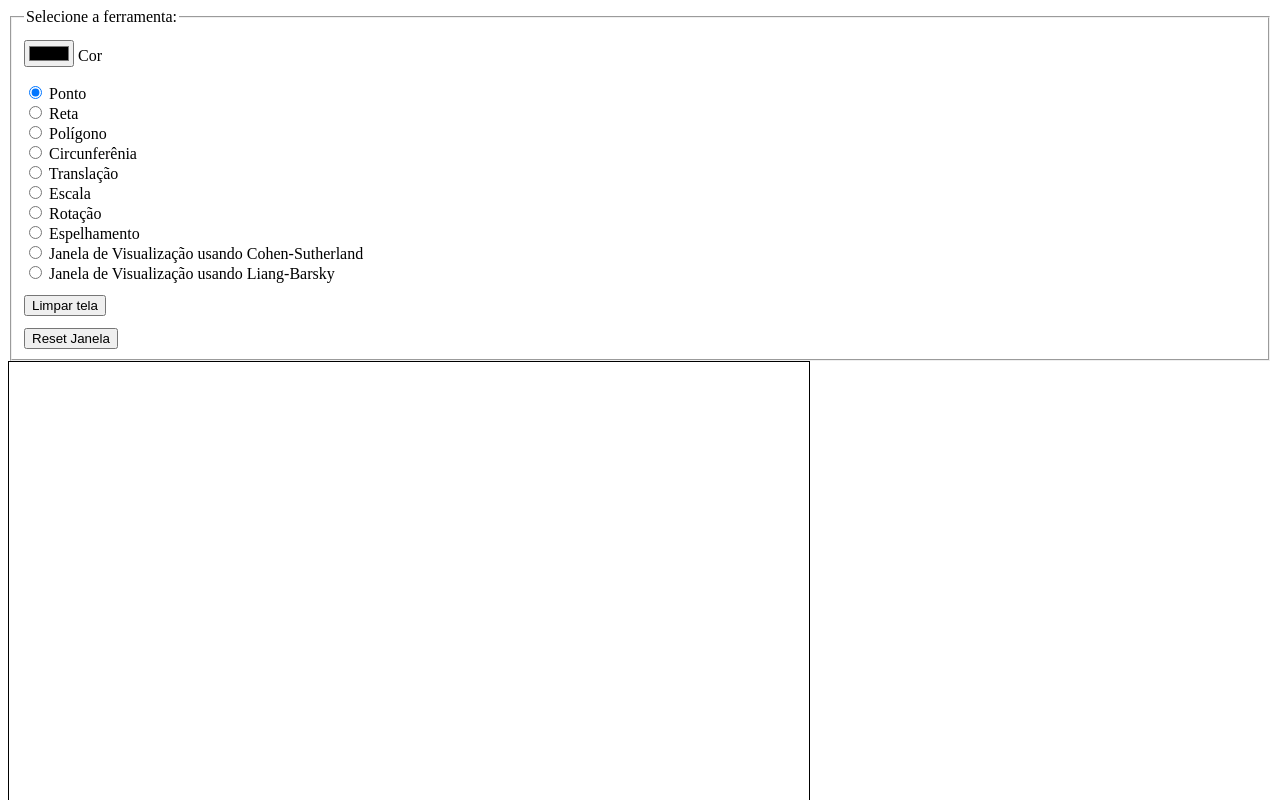
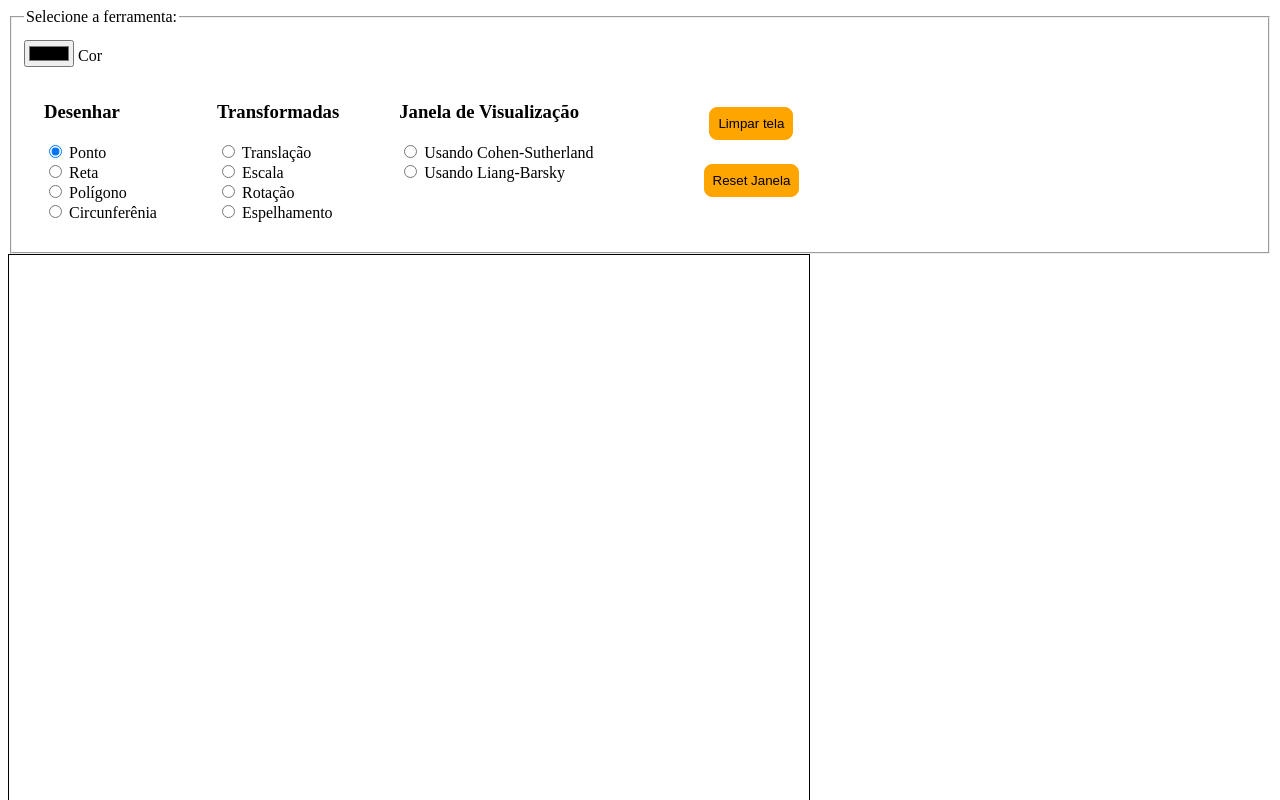
Before and after one commit to CamillaTeodoro/ComputerGraphics_Paintbrush, a plain HTML site: page index.html in a window 1280 px wide. Shown: the top 800 px of the page. Drawn offline with Linux system fonts and the light colour scheme.

Commit message:
canvas css

```diff
--- a/index.html
+++ b/index.html
@@ -15,7 +15,9 @@
           <label for="color">Cor</label>
         </div>
       </form>
-      <form id="mode-form">
+      <form id="mode-form" class="form-layout">
+        <div class="layout">
+          <h3>Desenhar</h3>
           <div>
             <input type="radio" id="point" name="mode" value="point" checked />
             <label for="point">Ponto</label>
@@ -37,6 +39,9 @@
             />
             <label for="circumference">Circunferênia</label>
           </div>
+        </div>
+        <div class="layout">
+          <h3>Transformadas</h3>
           <div>
             <input
               type="radio"
@@ -58,6 +63,9 @@
             <input type="radio" id="mirror" name="mode" value="mirror" />
             <label for="mirror">Espelhamento</label>
           </div>
+        </div>
+        <div class="layout">
+          <h3>Janela de Visualização</h3>
           <div>
             <input
               type="radio"
@@ -65,9 +73,7 @@
               name="mode"
               value="cohenSutherlandWindow"
             />
-          <label for="cohenSutherlandWindow"
-            >Janela de Visualização usando Cohen-Sutherland</label
-          >
+            <label for="cohenSutherlandWindow">Usando Cohen-Sutherland</label>
           </div>
           <div>
             <input
@@ -76,15 +82,16 @@
               name="mode"
               value="liangBarskyWindow"
             />
-          <label for="liangBarskyWindow"
-            >Janela de Visualização usando Liang-Barsky</label
-          >
+            <label for="liangBarskyWindow">Usando Liang-Barsky</label>
           </div>
+        </div>
+        <div class="button-area">
           <div>
             <button id="cleanScreen" type="button">Limpar tela</button>
           </div>
           <div>
             <button id="resetWindow" type="button">Reset Janela</button>
+          </div>
         </div>
       </form>
     </fieldset>
--- a/src/types/paintbrush.js
+++ b/src/types/paintbrush.js
@@ -15,7 +15,7 @@ export class Paintbrush {
     });
     if (!ctx) throw new Error("Missing context");
     this.ctx = ctx;
-    this.canvas.width = 200;
+    this.canvas.width = 300;
     this.canvas.height = 200;
     this.mode = "point";
     this.color = "#000000";
--- a/styles.css
+++ b/styles.css
@@ -7,9 +7,32 @@ canvas {
 
 button {
   margin-top: 12px;
+  margin-bottom: 12px;
+  padding: 8px;
+  background-color: orange;
+  border-radius: 8px;
+  border: 1px solid orange;
 }
 
 .color-picker {
   margin-bottom: 16px;
   margin-top: 8px;
 }
+
+.form-layout {
+  display: flex;
+  flex-direction: row;
+  margin: 0 20px 20px 20px;
+}
+
+.layout {
+  margin-right: 60px;
+}
+
+.button-area {
+  display: flex;
+  flex-direction: column;
+  justify-content: center;
+  align-items: center;
+  margin-left: 50px;
+}
```
Lines whose indentation alone changed are shown as unchanged.
